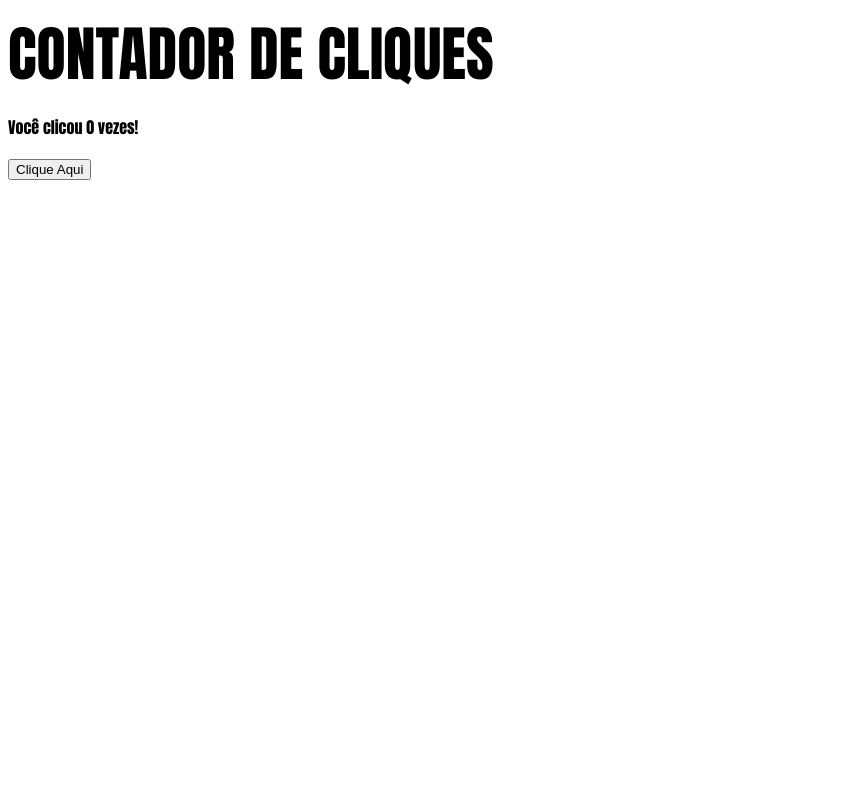
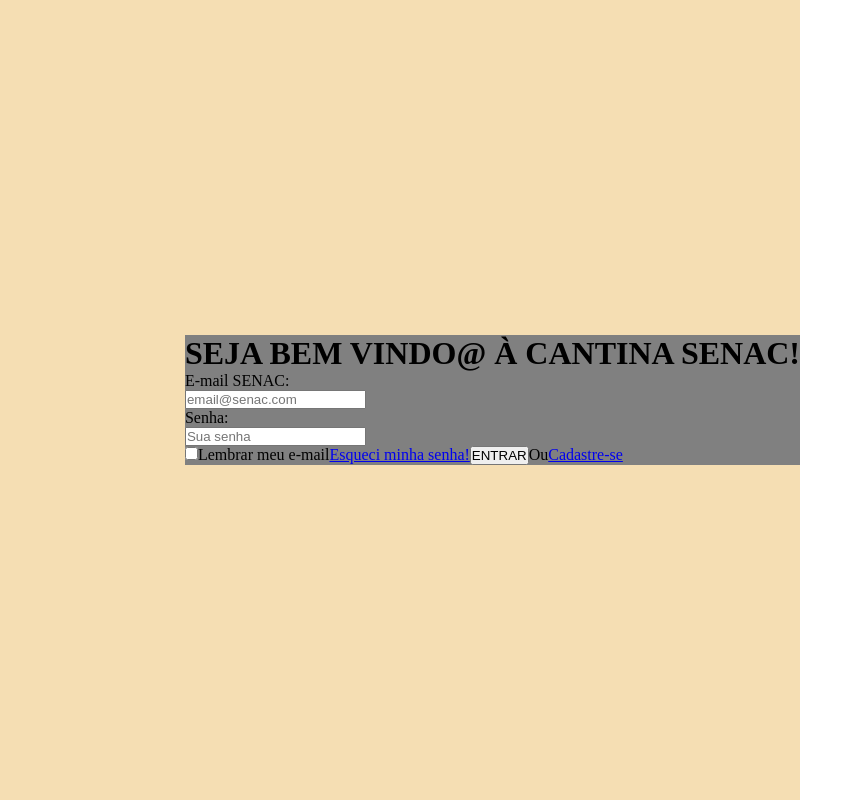
Before and after one commit to prof-lucas-senac/cantina-senac-2025-front, an Angular app: page / in a window 1280 px wide. Shown: the whole page, without its empty margins (0-855 px from the left). Built offline with nearby package versions, Linux system fonts and the light colour scheme.

Commit message:
alterado as caracteristicas durante a aula

```diff
--- a/src/app/app.component.css
+++ b/src/app/app.component.css
@@ -9,7 +9,7 @@ body {
 }
 
 button {
-    font-size: 60x;
+    font-size: 80x;
     font-family: Arial, Helvetica, sans-serif;
     justify-content: center;
     align-items: center
--- a/src/app/app.component.html
+++ b/src/app/app.component.html
@@ -1,11 +1 @@
- <header>
-        CONTADOR DE CLIQUES
-    </header>
-        <main>
-        <p>
-            Você clicou <span id="texto">0</span> vezes!
-        </p>
-
-        <button id="botao">Clique Aqui</button>
-    </main>
-        <footer>
+    <app-login></app-login>
--- a/src/app/app.component.ts
+++ b/src/app/app.component.ts
@@ -1,10 +1,11 @@
 import { Component } from '@angular/core';
 import { RouterOutlet } from '@angular/router';
+import { LoginComponent } from './componentes/login/login.component';
 
 @Component({
   selector: 'app-root',
   standalone: true,
-  imports: [RouterOutlet],
+  imports: [RouterOutlet,LoginComponent],
   templateUrl: './app.component.html',
   styleUrl: './app.component.css'
 })
--- /dev/null
+++ b/src/app/componentes/login/login.component.css
@@ -0,0 +1,17 @@
+.div-principal {
+    display: flex;
+    background-color: wheat;
+    height: 100vh;
+    width: 100vh;
+    align-items: center;
+    justify-content: flex-end;
+}
+
+
+.div-input {
+    background-color: gray;
+}
+.div-formularioinferior {
+    display: flex;
+    background-color: gray;
+}
--- /dev/null
+++ b/src/app/componentes/login/login.component.html
@@ -0,0 +1,33 @@
+<div class="div-principal">
+    <div class="formulario">
+
+        <form>
+
+            <div class="div-input">
+                <h1>SEJA BEM VINDO&#64; À CANTINA SENAC!</h1>
+                <label for="email">E-mail SENAC:</label>
+                <br>
+                <input type="email" id="email" placeholder="email@senac.com">
+            </div>
+
+            <div class="div-input">
+                <label for="senha">Senha:</label>
+                <br>
+                <input type="password" id="senha" placeholder="Sua senha" />
+            </div>
+        </form>
+        <div class="div-formularioinferior">
+            <div>
+                <input type="checkbox" id="LembrarEmail">
+                <label for="LembrarEmail">Lembrar meu e-mail</label>
+            </div>
+            <a class="formulario" href="#">Esqueci minha senha!</a>
+
+            <button>ENTRAR</button>
+
+            <label>Ou</label>
+
+            <a href="#">Cadastre-se</a>
+        </div>
+
+    </div>
--- a/src/styles.css
+++ b/src/styles.css
@@ -1,6 +1,5 @@
 /* You can add global styles to this file, and also import other style files */
-body {
-    font-family: Impact, Haettenschweiler, 'Arial Narrow Bold', sans-serif;
-    justify-content: center;
-    align-items: center
+*{
+    margin: 0;
+    padding: 0;
 }
```
Also changed, not shown: src/app/componentes/login/login.component.ts (added, +12 -0 lines), 1 other file (tests, documents, lock files or other folders).
